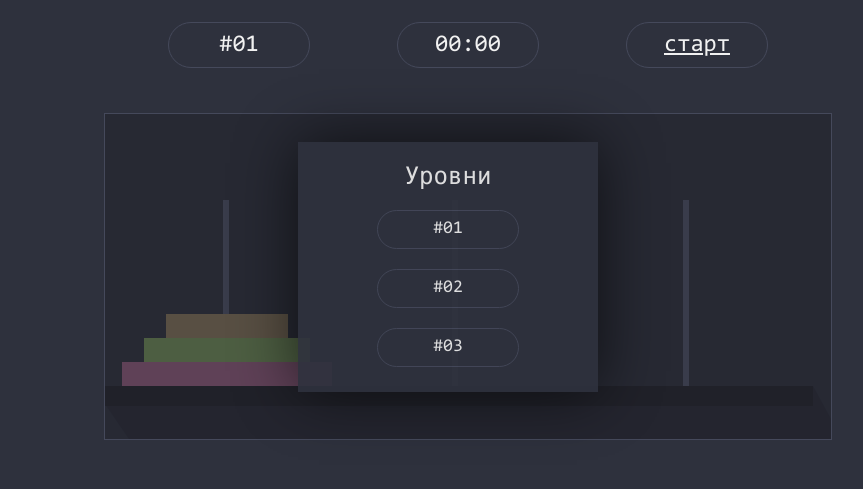
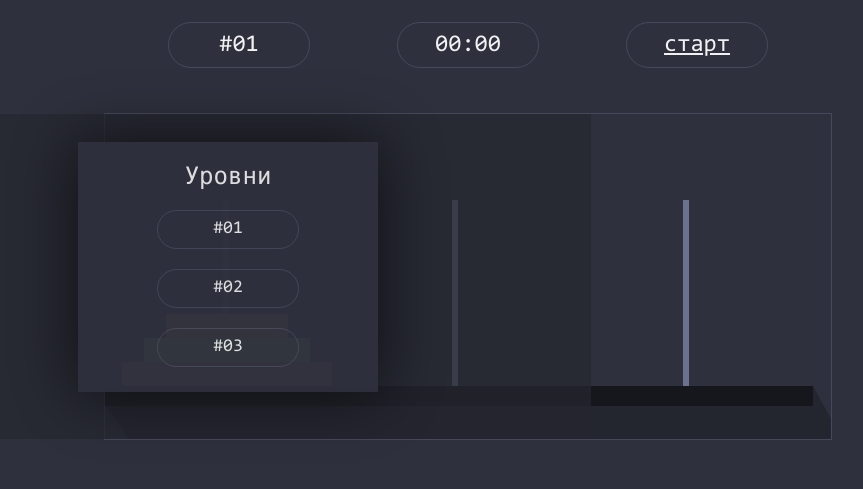
Before and after one commit to fadeeva/towers_of_hanoi, a plain HTML site: page index.html in a window 1280 px wide. Both pictures are taken after a click on the item "#01". Shown: the part 198-687 px from the top of the page, without its empty margins (172-1035 px from the left). Drawn offline with Linux system fonts and the light colour scheme.

Commit message:
compute left position for level module window

```diff
--- a/css/style.css
+++ b/css/style.css
@@ -63,7 +63,7 @@ header, main, footer {
     position: absolute;
     z-index: 100;
     top: 340px;
-    left: 470px;
+    /*left: 470px;*/
 }
 
 #screen_dark {
@@ -74,7 +74,7 @@ header, main, footer {
 
     position: absolute;
     top: 312px;
-    left: 277px;
+    /*left: 277px;*/
     z-index: 99;
 }
 
--- a/js/control.js
+++ b/js/control.js
@@ -19,11 +19,13 @@ function showLevelMenu() {
     levelMenu.style.display == 'none' ? levelMenu.style.display = 'block'
                                             : levelMenu.style.display = 'none';
 
+    darkScreen.style.left = screen.width / 2 - 363 + "px";
+    levelMenu.style.left = screen.width / 2 - 150 + "px";
+
 }
 
 var darkScreen = document.getElementById("screen_dark");
 var levelMenu = document.getElementById("module_window");
-
 
 darkScreen.style.display = 'none';
 levelMenu.style.display = 'none';
```
